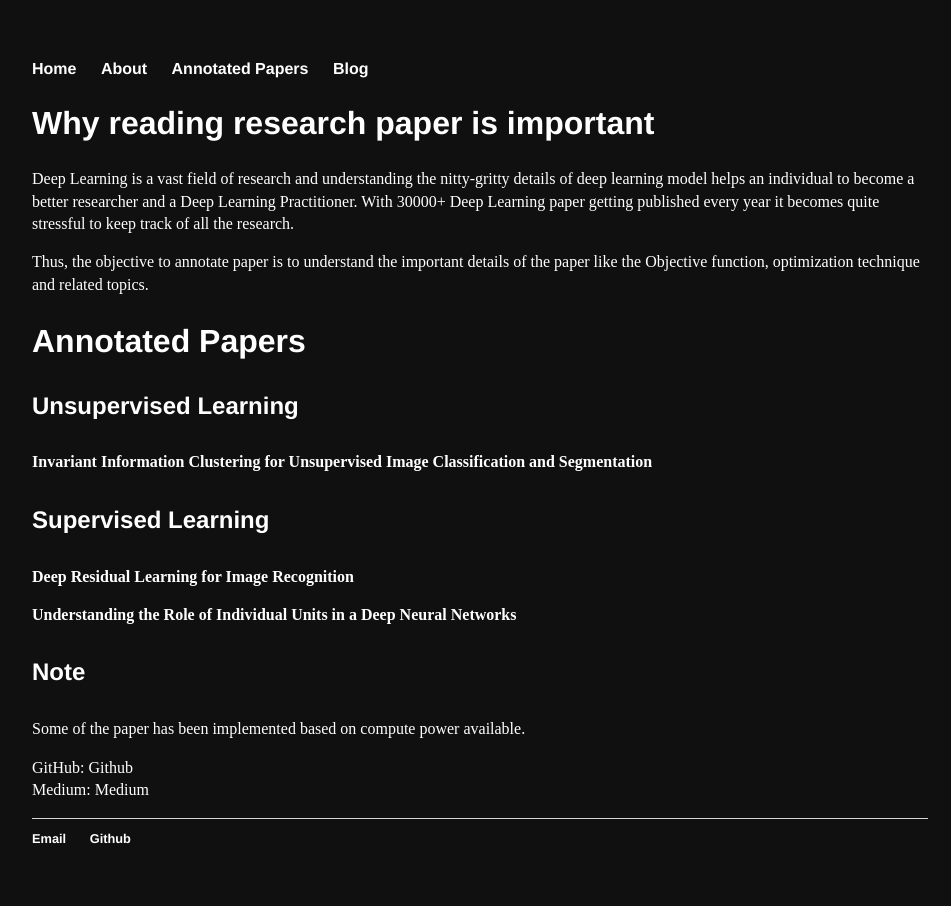
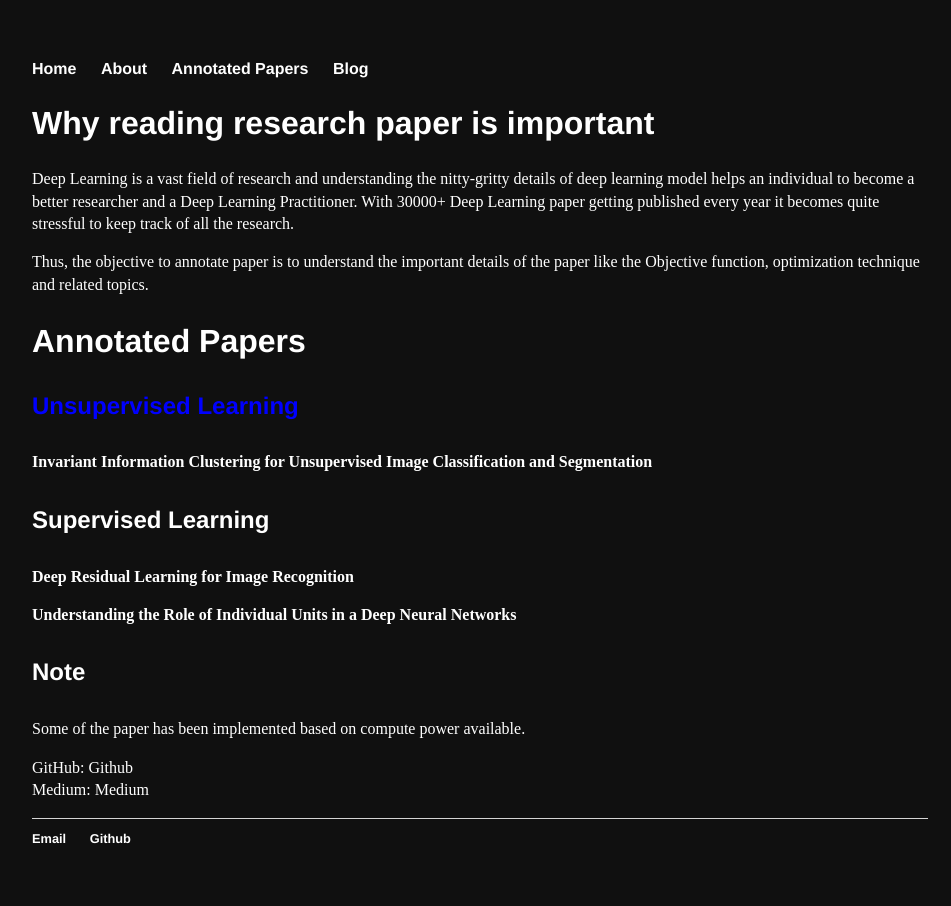
Before and after one commit to Mayurji/mayurji.github.io, a Jekyll site: the page built from Annotated Paper.markdown, in a window 1280 px wide. Shown: the whole page, without its empty margins (160-1111 px from the left). Built offline with Jekyll 4.4.1, drawn with Linux system fonts in a browser that asks for light colours.

Commit message:
Update Annotated Paper.markdown

```diff
--- a/Annotated Paper.markdown
+++ b/Annotated Paper.markdown
@@ -15,7 +15,7 @@ optimization technique and related topics.
 
 ## **Annotated Papers**
 
-#### **Unsupervised Learning**
+#### **<span style="color:blue">Unsupervised Learning</span>**
 
 [**Invariant Information Clustering for Unsupervised Image Classification and Segmentation**](https://github.com/Mayurji/Deep-Learning-Papers/tree/master/Invariant%20Information%20Clustering)
 
```
